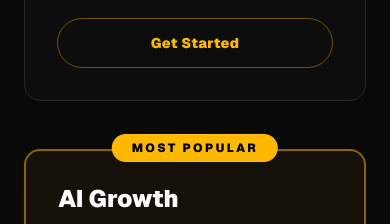
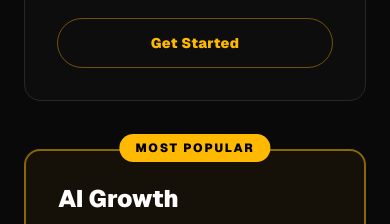
Before and after one commit to thomasdavidjacob-agency/thomasdavidjacob, a Next.js app: page /ai-systems in a window 390 px wide. Shown: the part 4220-4444 px from the top of the page. Built offline with nearby package versions, Linux system fonts and the light colour scheme.

Commit message:
Fix Most Popular badge wrapping on mobile — add whitespace-nowrap

```diff
--- a/app/ai-systems/page.tsx
+++ b/app/ai-systems/page.tsx
@@ -277,7 +277,7 @@ export default function AISystemsPage() {
               >
                 {pkg.popular && (
                   <div className="absolute -top-4 left-1/2 -translate-x-1/2">
-                    <span className="bg-amber-400 text-black text-xs font-black tracking-[0.2em] uppercase px-5 py-1.5 rounded-full">
+                    <span className="bg-amber-400 text-black text-xs font-black tracking-[0.15em] uppercase px-4 py-1.5 rounded-full whitespace-nowrap">
                       Most Popular
                     </span>
                   </div>
```
